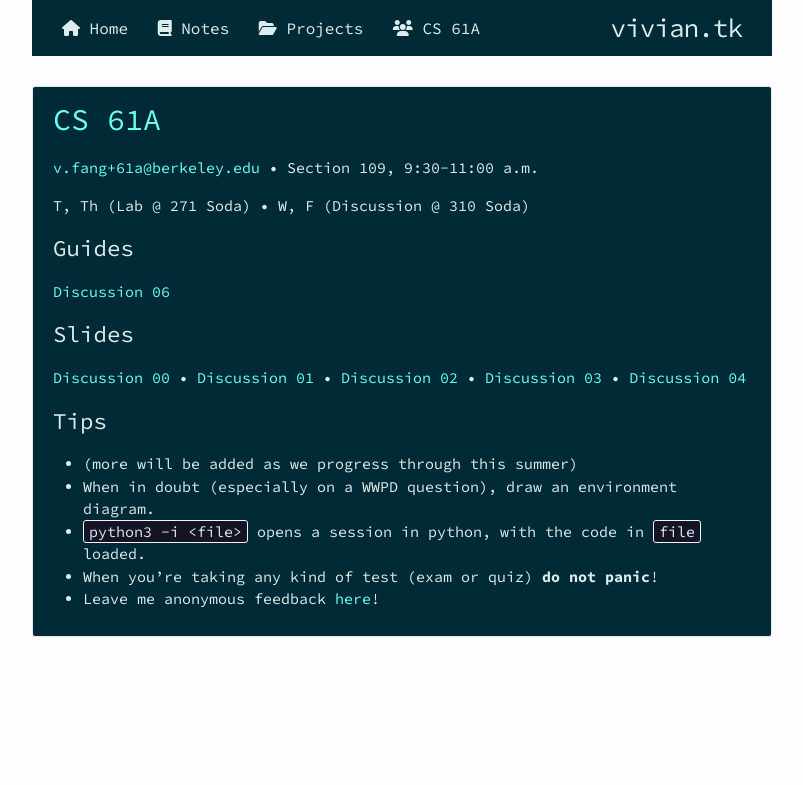
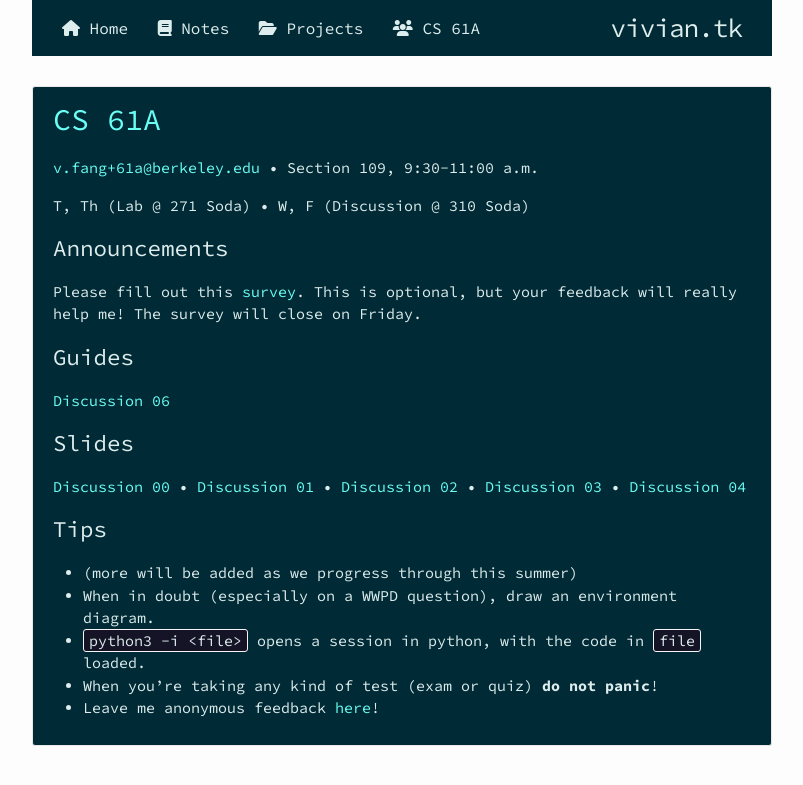
Before and after one commit to secant/secant.github.io, a Jekyll site: the page built from cs61a.html, in a window 1280 px wide. Shown: the top 785 px of the page, without its empty margins (238-1041 px from the left). Built offline with Jekyll 4.4.1, drawn with Linux system fonts in a browser that asks for light colours; nearby versions of some CDN libraries; library files that are not in the unit come from our copies.

Commit message:
Add survey link

```diff
--- a/assets/_includes/cs61a.md
+++ b/assets/_includes/cs61a.md
@@ -2,6 +2,9 @@
 [v.fang+61a@berkeley.edu](mailto:v.fang+61a@berkeley.edu) • Section 109, 9:30-11:00 a.m.
 
 T, Th (Lab @ 271 Soda) • W, F (Discussion @ 310 Soda)
+
+## Announcements
+Please fill out this [survey](http://goo.gl/forms/u76rseOQKyzagBrt1). This is optional, but your feedback will really help me! The survey will close on Friday.
 
 ## Guides
 [Discussion 06](/assets/61a/disc06)
```
